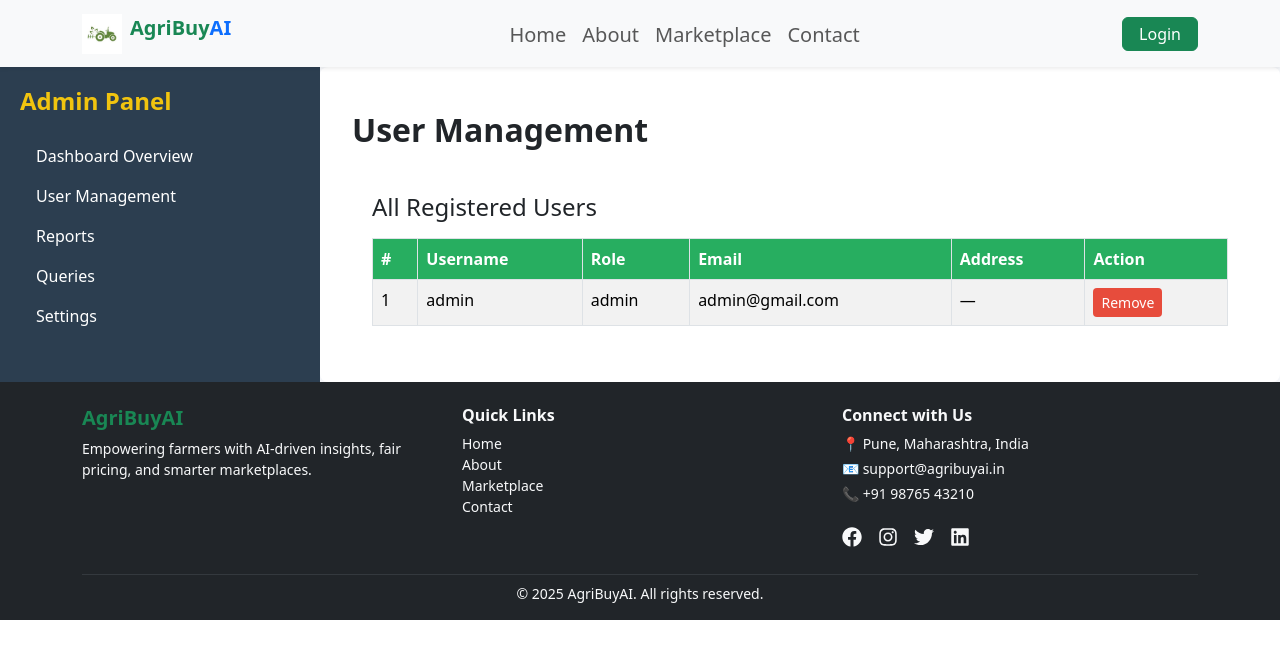
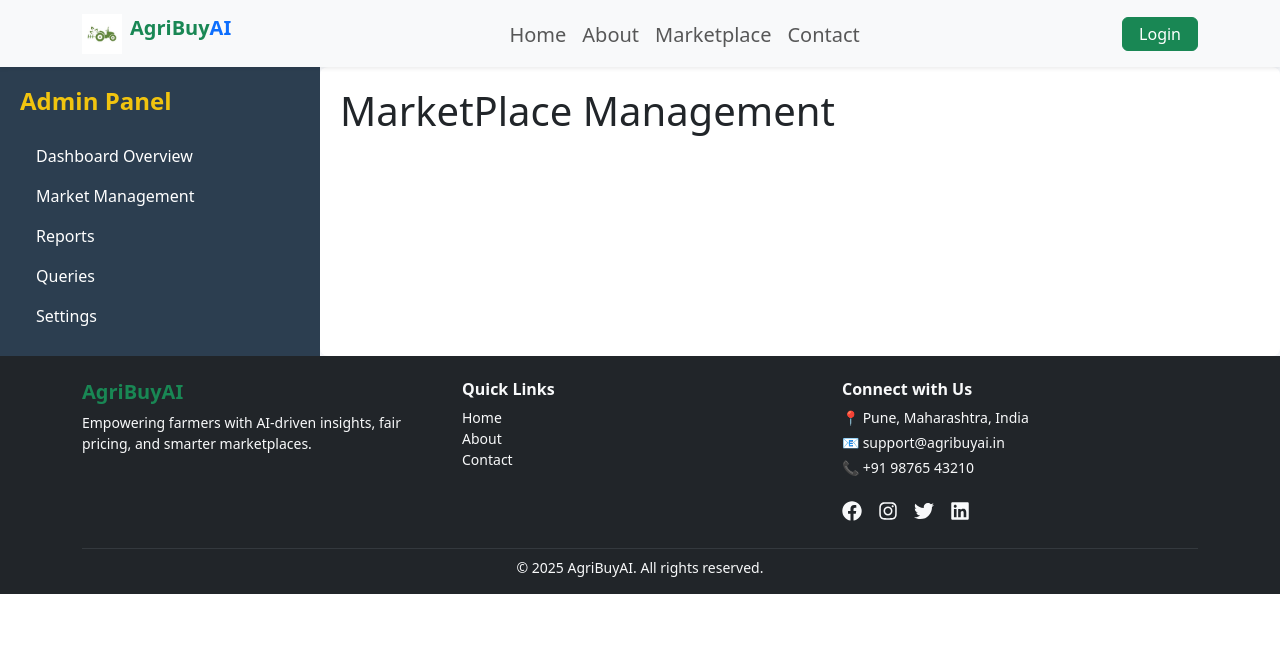
Before and after one commit to shreyas-05hub/Argiculture, a React (Vite) app in the folder frontend/: page /usermanagement in a window 1280 px wide. Shown: the top 658 px of the page. Built offline with nearby package versions, Linux system fonts and the light colour scheme.

Commit message:
navbar,admin,marketplace

```diff
--- a/frontend/src/App.jsx
+++ b/frontend/src/App.jsx
@@ -14,7 +14,7 @@ import "bootstrap/dist/css/bootstrap.min.css";
 import Login from './components/auth/Login'
 import Signup from './components/auth/Signup'
 import UserProfile from './pages/UserProfile'
-import UserManagement from './pages/UserManagement'
+import MarketManagement from './pages/MarketManagement'
 import Settings from './pages/Settings'
 import Reports from './pages/Reports'
 import ProtectedRoute from './components/ProtectedRoute'
@@ -80,7 +80,7 @@ const App = () => {
             </ProtectedRoute>}/>
         <Route path='/profile' element={<UserProfile/>}/>
         <Route path='/orders' element={<Orders/>}/>
-        <Route path='/usermanagement' element={<UserManagement/>}/>
+        <Route path='/usermanagement' element={<MarketManagement/>}/>
         <Route path='/settings' element={<Settings/>}/>
         <Route path='/reports' element={<Reports/>}/>
         <Route path='/query' element={<Query/>}/>
--- a/frontend/src/components/AdminLayout.jsx
+++ b/frontend/src/components/AdminLayout.jsx
@@ -25,7 +25,7 @@ const AdminLayout = ({ children }) => {
             </Link>
 
             <Link to="/usermanagement" className="list-group-item">
-              User Management
+              Market Management
             </Link>
 
             <Link to="/reports" className="list-group-item">
--- a/frontend/src/components/Footer.jsx
+++ b/frontend/src/components/Footer.jsx
@@ -24,7 +24,7 @@ const Footer = () => {
             <ul className="list-unstyled small">
               <li><Link to="/" className="text-light text-decoration-none">Home</Link></li>
               <li><Link to="/about" className="text-light text-decoration-none">About</Link></li>
-              <li><Link to="/marketplace" className="text-light text-decoration-none">Marketplace</Link></li>
+              {/* <li><Link to="/marketplace" className="text-light text-decoration-none">Marketplace</Link></li> */}
               {/* <li><Link to="/modelhub" className="text-light text-decoration-none">AI Models</Link></li> */}
               <li><Link to="/contact" className="text-light text-decoration-none">Contact</Link></li>
             </ul>
--- a/frontend/src/components/Navbar.jsx
+++ b/frontend/src/components/Navbar.jsx
@@ -126,8 +126,8 @@ const Navbar = () => {
             </Link>
           )}
 
-          {/* Admin */}
-          {user && role === "admin" && (
+          {/* Admin + Farmer */}
+          {user && (role === "admin" || role === "farmer") && (
             <div className="d-flex align-items-center gap-3">
               <Link to="/profile" className="fw-bold text-dark">
                 👤 {user.username}
@@ -142,8 +142,8 @@ const Navbar = () => {
             </div>
           )}
 
-          {/* Farmer + EndUser Dropdown */}
-          {user && (role === "farmer" || role === "enduser") && (
+          {/* EndUser Dropdown */}
+          {user && (role === "enduser") && (
             <div className="dropdown-container text-center">
               <div
                 className="user-icon"
--- /dev/null
+++ b/frontend/src/pages/MarketManagement.jsx
@@ -0,0 +1,13 @@
+import React from 'react'
+import AdminLayout from '../components/AdminLayout'
+const MarketManagement = () => {
+  return (
+    <div>
+      <AdminLayout>
+        <h1>MarketPlace Management</h1>
+      </AdminLayout>
+    </div>
+  )
+}
+
+export default MarketManagement
--- a/frontend/src/pages/UserManagement.jsx
+++ /dev/null
@@ -1,78 +0,0 @@
-import React, { useEffect, useState } from "react";
-import AdminLayout from "../components/AdminLayout";
-
-const UserManagement = () => {
-  const [users, setUsers] = useState([]);
-
-  // Load users from localStorage
-  useEffect(() => {
-    const storedUsers = JSON.parse(localStorage.getItem("users")) || [];
-    setUsers(storedUsers);
-  }, []);
-
-  // Remove user
-  const removeUser = (index) => {
-    const updated = [...users];
-    updated.splice(index, 1);
-    setUsers(updated);
-    localStorage.setItem("users", JSON.stringify(updated));
-  };
-
-  return (
-    <AdminLayout>
-      <div className="container mt-4">
-        <h2 className="mb-4">User Management</h2>
-
-        {/* Users Table */}
-        <div className="user-table mt-4">
-          <h4>All Registered Users</h4>
-
-          <div className="table-responsive mt-3">
-            <table className="table table-striped table-bordered">
-              <thead>
-                <tr>
-                  <th>#</th>
-                  <th>Username</th>
-                  <th>Role</th>
-                  <th>Email</th>
-                  <th>Address</th>
-                  <th>Action</th>
-                </tr>
-              </thead>
-
-              <tbody>
-                {users.length > 0 ? (
-                  users.map((u, index) => (
-                    <tr key={index}>
-                      <td>{index + 1}</td>
-                      <td>{u.username}</td>
-                      <td>{u.role}</td>
-                      <td>{u.email}</td>
-                      <td>{u.address || "—"}</td>
-                      <td>
-                        <button
-                          className="btn btn-danger btn-sm"
-                          onClick={() => removeUser(index)}
-                        >
-                          Remove
-                        </button>
-                      </td>
-                    </tr>
-                  ))
-                ) : (
-                  <tr>
-                    <td colSpan="6" className="text-center">
-                      No users found.
-                    </td>
-                  </tr>
-                )}
-              </tbody>
-            </table>
-          </div>
-        </div>
-      </div>
-    </AdminLayout>
-  );
-};
-
-export default UserManagement;
--- a/frontend/src/pages/UserProfile.jsx
+++ b/frontend/src/pages/UserProfile.jsx
@@ -1,4 +1,4 @@
-import React, { useState, useCallback } from "react";
+import React, { useState } from "react";
 import {
   Container,
   Row,
@@ -10,18 +10,14 @@ import {
   Button,
 } from "react-bootstrap";
 import { FaEdit, FaTrash } from "react-icons/fa";
-import Cropper from "react-easy-crop";
-import getCroppedImg from "./cropImage";
 import "./UserProfile.css";
 
 const UserProfile = () => {
-  // ---- Load real logged-in user ----
   const loggedIn = JSON.parse(localStorage.getItem("loggedInUser"));
   const allUsers = JSON.parse(localStorage.getItem("users")) || [];
 
   const realUser = allUsers.find((u) => u.email === loggedIn?.email);
 
-  // ---- Initial User State ----
   const [user, setUser] = useState({
     name: realUser?.username || "Unknown",
     contact: realUser?.phone || realUser?.email || "",
@@ -32,7 +28,6 @@ const UserProfile = () => {
     experience: realUser?.experience || "",
   });
 
-  // ----- Combined Edit Mode -----
   const [editAll, setEditAll] = useState(false);
   const [tempUser, setTempUser] = useState({ ...user });
 
@@ -55,7 +50,6 @@ const UserProfile = () => {
     setUser({ ...user, [e.target.name]: e.target.value });
   };
 
-  // ---- Update localStorage ----
   const updateLocalStorage = (updatedUser) => {
     const updatedUsers = allUsers.map((u) =>
       u.email === loggedIn.email
@@ -74,44 +68,24 @@ const UserProfile = () => {
     localStorage.setItem("users", JSON.stringify(updatedUsers));
   };
 
-  // ---- IMAGE CROPPING ----
-  const [imageSrc, setImageSrc] = useState(null);
-  const [crop, setCrop] = useState({ x: 0, y: 0 });
-  const [zoom, setZoom] = useState(1);
-  const [croppedAreaPixels, setCroppedAreaPixels] = useState(null);
-  const [showCropper, setShowCropper] = useState(false);
+  // -------------------- IMAGE UPLOAD (Only in Edit Mode) --------------------
+  const handleImageUpload = (e) => {
+    if (!editAll) return; // block image editing when not in edit mode
 
-  const handleImageUpload = (e) => {
     const file = e.target.files[0];
     if (!file) return;
+
     const reader = new FileReader();
     reader.onload = () => {
-      setImageSrc(reader.result);
-      setShowCropper(true);
+      setUser((prev) => ({ ...prev, profilePic: reader.result }));
     };
     reader.readAsDataURL(file);
   };
 
-  const onCropComplete = useCallback((croppedArea, croppedPixels) => {
-    setCroppedAreaPixels(croppedPixels);
-  }, []);
+  const removeImage = () => {
+    if (!editAll) return;
 
-  const saveCroppedImage = async () => {
-    try {
-      const croppedImage = await getCroppedImg(imageSrc, croppedAreaPixels);
-      const updatedUser = { ...user, profilePic: croppedImage };
-      setUser(updatedUser);
-      updateLocalStorage(updatedUser);
-      setShowCropper(false);
-    } catch (error) {
-      console.error(error);
-    }
-  };
-
-  const removeImage = () => {
-    const updatedUser = { ...user, profilePic: null };
-    setUser(updatedUser);
-    updateLocalStorage(updatedUser);
+    setUser((prev) => ({ ...prev, profilePic: null }));
   };
 
   return (
@@ -132,6 +106,8 @@ const UserProfile = () => {
               className="profile-pic mb-3"
             />
 
+            {/* Image Upload button (ONLY IN EDIT MODE) */}
+            {editAll && (
               <label className="btn btn-sm btn-primary mt-2">
                 Upload Image
                 <input
@@ -141,8 +117,10 @@ const UserProfile = () => {
                   hidden
                 />
               </label>
+            )}
 
-            {user.profilePic && (
+            {/* Remove button (ONLY IN EDIT MODE & if image exists) */}
+            {editAll && user.profilePic && (
               <button
                 className="btn btn-sm btn-outline-danger mt-2"
                 onClick={removeImage}
@@ -240,9 +218,7 @@ const UserProfile = () => {
                       <h6>{user.role}</h6>
                     </div>
 
-                    {/* ------------ ROLE BASED FIELDS ------------ */}
-
-                    {/* FARMER FIELDS ONLY */}
+                    {/* FARMER FIELDS */}
                     {user.role === "farmer" && (
                       <>
                         <div className="info-item mt-3">
@@ -273,16 +249,12 @@ const UserProfile = () => {
                       </>
                     )}
 
-                    {/* BUYER FIELDS (You can add more later) */}
+                    {/* BUYER FIELDS */}
                     {user.role === "buyer" && (
-                      <>
                       <div className="info-item mt-3">
                         <h6>Buyer Profile</h6>
-                          <p>
-                            You can add buyer fields here (GST, Company Name...)
-                          </p>
+                        <p>Add buyer-specific fields later.</p>
                       </div>
-                      </>
                     )}
                   </div>
                 </Tab.Pane>
@@ -291,35 +263,6 @@ const UserProfile = () => {
           </Col>
         </Row>
       </Card>
-
-      {/* IMAGE CROPPER MODAL */}
-      {showCropper && (
-        <div className="cropper-modal">
-          <div className="cropper-box">
-            <Cropper
-              image={imageSrc}
-              crop={crop}
-              zoom={zoom}
-              aspect={1}
-              cropShape="round"
-              showGrid={false}
-              onCropChange={setCrop}
-              onZoomChange={setZoom}
-              onCropComplete={onCropComplete}
-            />
-
-            <div className="crop-controls">
-              <Button variant="success" onClick={saveCroppedImage}>
-                Save
-              </Button>
-
-              <Button variant="danger" onClick={() => setShowCropper(false)}>
-                Cancel
-              </Button>
-            </div>
-          </div>
-        </div>
-      )}
     </Container>
   );
 };
--- a/frontend/src/pages/cropImage.js
+++ /dev/null
@@ -1,28 +0,0 @@
-export default function getCroppedImg(imageSrc, pixelCrop) {
-  const canvas = document.createElement("canvas");
-  const ctx = canvas.getContext("2d");
-
-  const image = new Image();
-  image.src = imageSrc;
-
-  return new Promise((resolve) => {
-    image.onload = () => {
-      canvas.width = pixelCrop.width;
-      canvas.height = pixelCrop.height;
-
-      ctx.drawImage(
-        image,
-        pixelCrop.x,
-        pixelCrop.y,
-        pixelCrop.width,
-        pixelCrop.height,
-        0,
-        0,
-        pixelCrop.width,
-        pixelCrop.height
-      );
-
-      resolve(canvas.toDataURL("image/jpeg"));
-    };
-  });
-}
```
Lines whose indentation alone changed are shown as unchanged.
